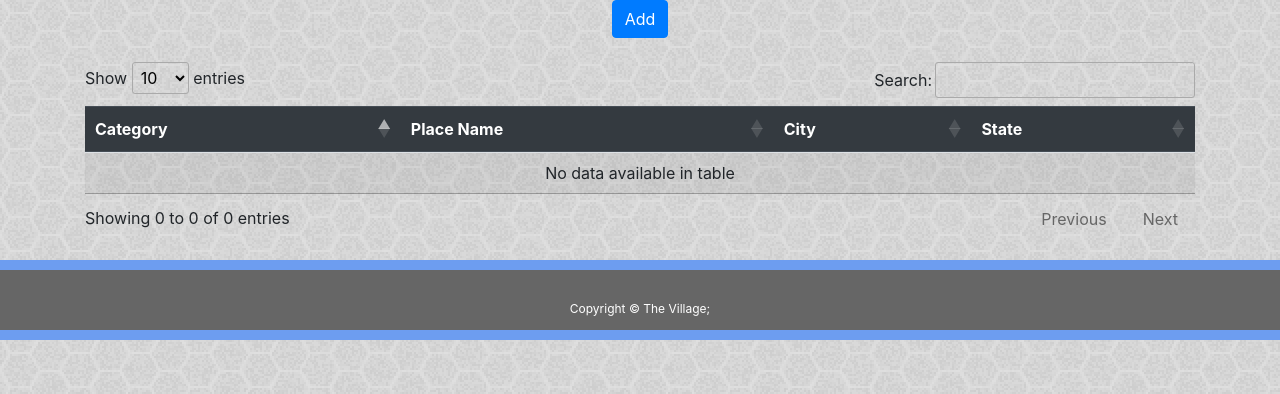
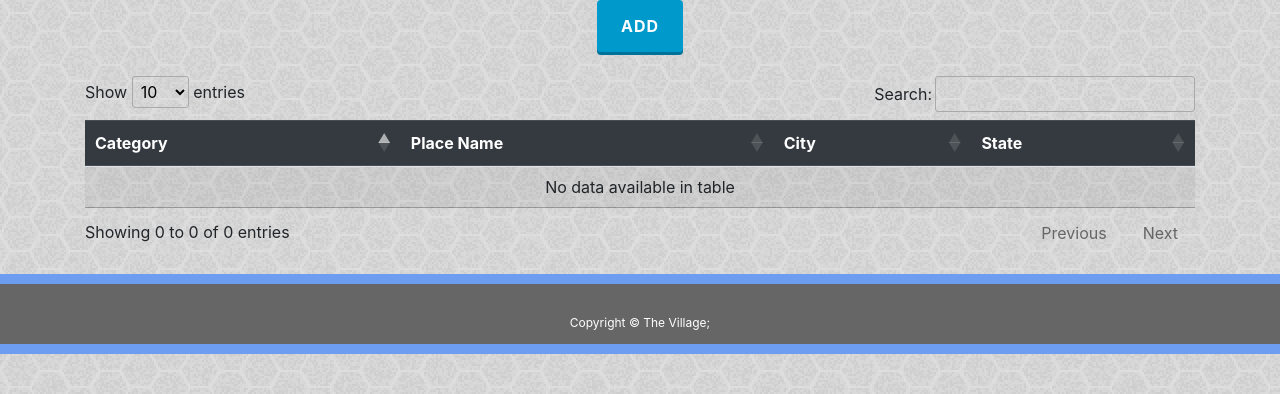
Before and after one commit to shimmer10/the_village, a Node server app: page /search in a window 1280 px wide. Shown: the part 106-500 px from the top of the page. Run offline with Node 20, Linux system fonts and the light colour scheme; data that the repository does not hold is empty; some libraries are stand-ins or nearby versions.

Commit message:
made the add button on search page less bootstrapy. removed 'temporary place' from the nav bar on the home page

```diff
--- a/public/styles/styles.css
+++ b/public/styles/styles.css
@@ -143,3 +143,39 @@ footer {
   margin-top: 20px;
   height: 50px;
 }
+
+.btn {
+  padding: 14px 24px;
+  border: 0 none;
+  font-weight: 700;
+  letter-spacing: 1px;
+  text-transform: uppercase;
+}
+
+.btn:focus, .btn:active:focus, .btn.active:focus {
+  outline: 0 none;
+}
+
+.btn-primary {
+  background: #0099cc;
+  color: #ffffff;
+}
+
+.btn-primary:hover, .btn-primary:focus, .btn-primary:active, .btn-primary.active, .open > .dropdown-toggle.btn-primary {
+  background: #33a6cc;
+}
+
+.btn-primary:active, .btn-primary.active {
+  background: #007299;
+  box-shadow: none;
+}
+
+.btn-primary.raised {
+	box-shadow: 0 3px 0 0 #007299;
+}
+.btn-primary.raised:active, .btn-primary.raised.active {
+	background: #33a6cc;
+	box-shadow: none;
+	margin-bottom: -3px;
+  margin-top: 3px;
+}
--- a/views/index.handlebars
+++ b/views/index.handlebars
@@ -39,10 +39,6 @@
       <li class="nav-item">
         <a class="nav-link" href="/search">Search</a>
       </li>
-      <li class="nav-item">
-        <a class="nav-link" href="/place">Temporary Place</a>
-      </li>
-
     </ul>
   </div>
 </nav>
--- a/views/search.handlebars
+++ b/views/search.handlebars
@@ -46,7 +46,7 @@
 
 <div class="container">
     <div class="text-center mb-4">
-        <button type="submit" class="btn btn-primary btn-md" id="add-btn"><span class="fa fa-fire"></span>Add</button>
+        <button type="submit" class="btn btn-primary raised btn-md" id="add-btn"><span class="fa fa-fire"></span>Add</button>
     </div>
 
     <div class="modal fade" role="dialog" id="place-modal">
```
